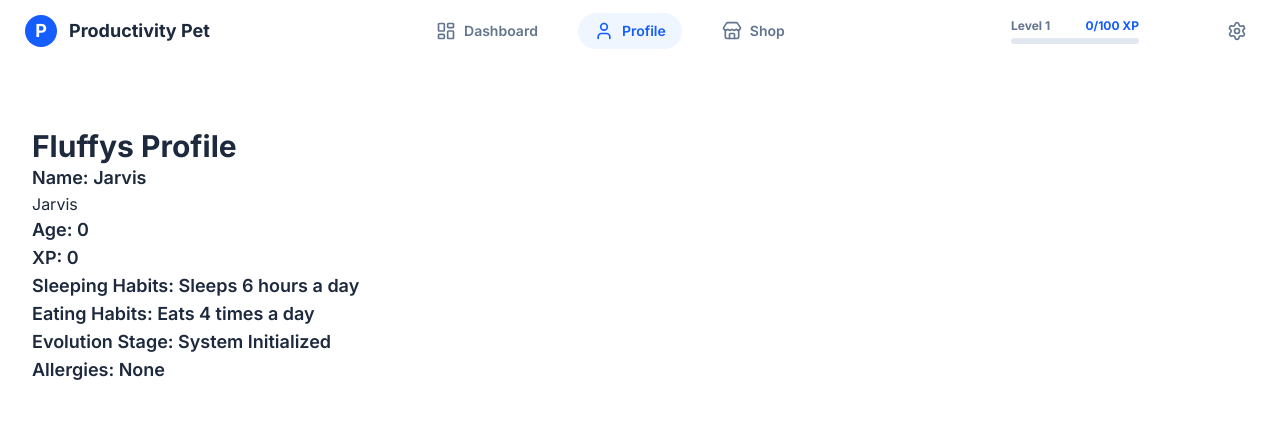
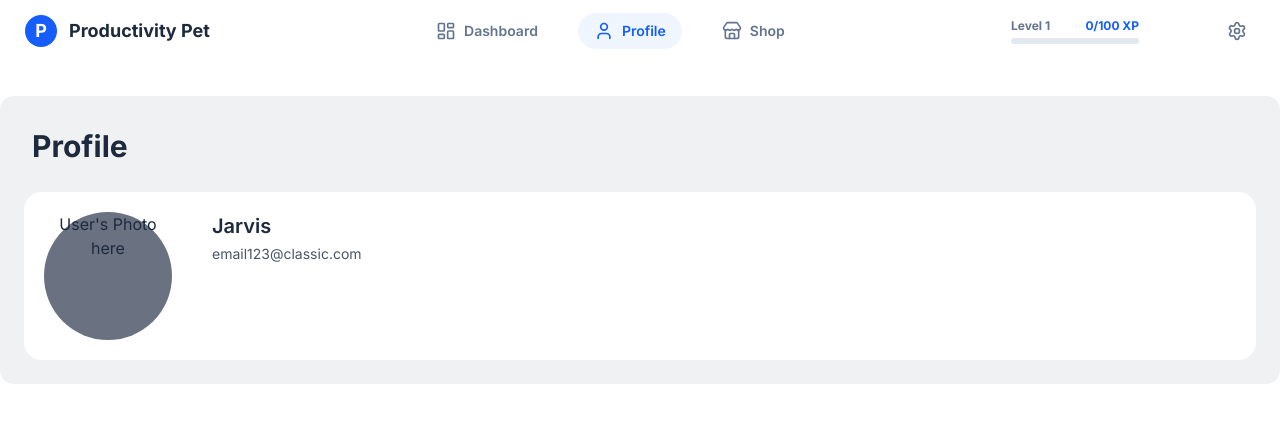
Before and after one commit to Shreyansh-90/productivity-pet, a Next.js app: page /profile in a window 1280 px wide. Shown: the top 422 px of the page. Built offline with nearby package versions, Linux system fonts and the light colour scheme.

Commit message:
Profile section redesign (ongoing)

```diff
--- a/app/(protected)/profile/page.tsx
+++ b/app/(protected)/profile/page.tsx
@@ -16,24 +16,19 @@ const Profile = () => {
     if (!isMounted) return null; // Don't render until we're sure we're on the client
 
   return (
-    <main className= "p-8" >
-        <div>
-            <h1 className="text-3xl font-bold ">Fluffys Profile</h1>
-            <p className="text-lg font-semibold">Name: {pet.name}</p>
-            <input
-                type='text'
-                value={pet.name}
-                onChange={(e) => updateName(e.target.value)}
-            />
-            <p className="text-lg font-semibold">Age: {pet.age}</p>
-            <p className="text-lg font-semibold">XP: {pet.xp}</p>
-            <p className="text-lg font-semibold">Sleeping Habits: {pet.sleepingHabits}</p>
-            <p className="text-lg font-semibold">Eating Habits: {pet.eatingHabits}</p>
-            <p className="text-lg font-semibold">Evolution Stage: {pet.evolutionStage}</p>
-            <p className="text-lg font-semibold">Allergies: {pet.allergies}</p>
+    <main className="p-6 bg-gray-500/10 flex flex-col rounded-xl top-15 left-auto w-full">
+      <h1 className="text-3xl font-bold flex mb-5 p-2">Profile</h1>
+      <div className="bg-white flex gap-10 flex-auto rounded-2xl p-5 w-full ">
+        <div className="bg-gray-500 rounded-full w-32 h-32 text-center flex">
+          User&apos;s Photo here
         </div>
+        <div className="flex flex-col gap-1">
+          <h1 className='text-xl font-semibold'>{pet.name}</h1>
+          <h1 className='text-sm text-gray-600'>email123@classic.com</h1>
+        </div>
+      </div>
     </main>
-  )
+  );
 }
 
 export default Profile
```
